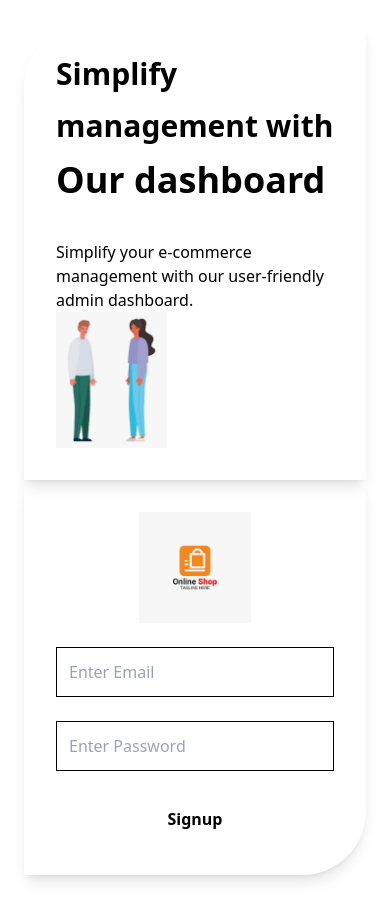
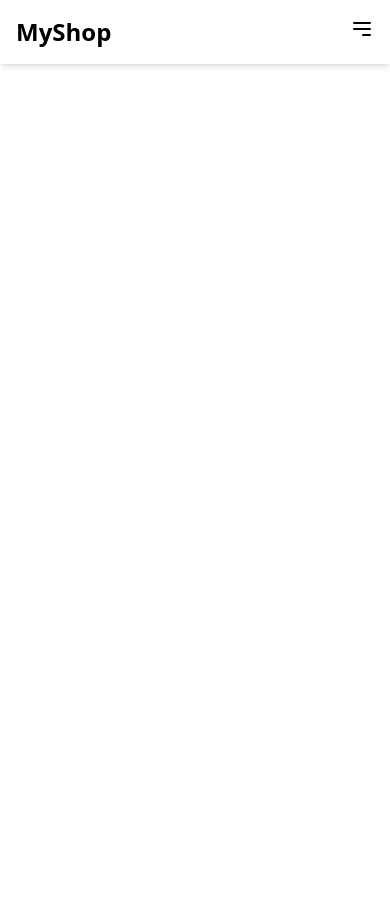
Before and after one commit to KAJA-MOIDEEN/Multi-Vendor-E-Commerce, a React (Vite) app in the folder Frontend/: page / in a window 390 px wide. After the commit the page ends 844 px from the top, so only its background shows below. Built offline with nearby package versions, Linux system fonts and the light colour scheme.

Commit message:
Added a file Header in component folder

```diff
--- a/Frontend/src/App.jsx
+++ b/Frontend/src/App.jsx
@@ -1,16 +1,18 @@
 import Login from "./pages/login"
 import Register from "./pages/signup"
+import { Router } from "react-router-dom"
+import Header from "./components/header"
 
 
 function App() {
 
   return (
-    <>
-      <div>
-        {/* <Login/> */}
-        <Register/>
-      </div>
-    </>
+    <div>
+      {/* <Login/>
+      <Register/> */}
+      <Header/>
+    </div>
+
   )
 }
 
--- /dev/null
+++ b/Frontend/src/components/header.jsx
@@ -0,0 +1,127 @@
+import React, { useState } from 'react';
+import { Link } from 'react-router-dom';
+
+const Header = () => {
+  const [isOpen, setIsOpen] = useState(false);
+
+  return (
+    <header className="bg-white shadow-md fixed top-0 left-0 w-full z-10">
+      <div className="max-w-7xl mx-auto px-4 sm:px-6 lg:px-8">
+        <div className="flex justify-between items-center h-16">
+          {/* Logo */}
+          <div className="flex-shrink-0">
+            <Link to="/" className="text-2xl font-bold text-gray-800">
+              MyShop
+            </Link>
+          </div>
+
+          {/* Menu for larger screens */}
+          <nav className="hidden md:flex space-x-6">
+            <Link to="/" className="text-gray-700 hover:text-blue-600">
+              Home
+            </Link>
+            <Link to="/men" className="text-gray-700 hover:text-blue-600">
+              Men
+            </Link>
+            <Link to="/women" className="text-gray-700 hover:text-blue-600">
+              Women
+            </Link>
+            <Link to="/kids" className="text-gray-700 hover:text-blue-600">
+              Kids
+            </Link>
+            <Link to="/about" className="text-gray-700 hover:text-blue-600">
+              About Us
+            </Link>
+          </nav>
+
+          {/* Hamburger menu for mobile screens */}
+          <div className="md:hidden">
+            <button
+              onClick={() => setIsOpen(!isOpen)}
+              className="text-gray-700 hover:text-blue-600 focus:outline-none"
+            >
+              <svg
+                className="h-6 w-6"
+                xmlns="http://www.w3.org/2000/svg"
+                fill="none"
+                viewBox="0 0 24 24"
+                stroke="currentColor"
+              >
+                {isOpen ? (
+                  <path
+                    strokeLinecap="round"
+                    strokeLinejoin="round"
+                    strokeWidth="2"
+                    d="M6 18L18 6M6 6l12 12"
+                  />
+                ) : (
+                  <path
+                    strokeLinecap="round"
+                    strokeLinejoin="round"
+                    strokeWidth="2"
+                    d="M4 6h16M4 12h16m-7 6h7"
+                  />
+                )}
+              </svg>
+            </button>
+          </div>
+        </div>
+      </div>
+
+      {/* Mobile Menu */}
+      {isOpen && (
+        <nav className="md:hidden bg-white shadow-lg">
+          <ul className="px-4 py-2 space-y-2">
+            <li>
+              <Link
+                to="/"
+                className="block text-gray-700 hover:text-blue-600"
+                onClick={() => setIsOpen(false)}
+              >
+                Home
+              </Link>
+            </li>
+            <li>
+              <Link
+                to="/men"
+                className="block text-gray-700 hover:text-blue-600"
+                onClick={() => setIsOpen(false)}
+              >
+                Men
+              </Link>
+            </li>
+            <li>
+              <Link
+                to="/women"
+                className="block text-gray-700 hover:text-blue-600"
+                onClick={() => setIsOpen(false)}
+              >
+                Women
+              </Link>
+            </li>
+            <li>
+              <Link
+                to="/kids"
+                className="block text-gray-700 hover:text-blue-600"
+                onClick={() => setIsOpen(false)}
+              >
+                Kids
+              </Link>
+            </li>
+            <li>
+              <Link
+                to="/about"
+                className="block text-gray-700 hover:text-blue-600"
+                onClick={() => setIsOpen(false)}
+              >
+                About Us
+              </Link>
+            </li>
+          </ul>
+        </nav>
+      )}
+    </header>
+  );
+};
+
+export default Header;
--- a/Frontend/src/main.jsx
+++ b/Frontend/src/main.jsx
@@ -1,12 +1,11 @@
 import { StrictMode } from 'react'
 import { createRoot } from 'react-dom/client'
-import App from './App.jsx'
+import App from './App'
 import './index.css';
-
-import './index.css'
+import { BrowserRouter } from 'react-router-dom';
 
 createRoot(document.getElementById('root')).render(
-  <StrictMode>
-    <App />
-  </StrictMode>,
+  <BrowserRouter>
+  <App />
+</BrowserRouter>,
 )
```
